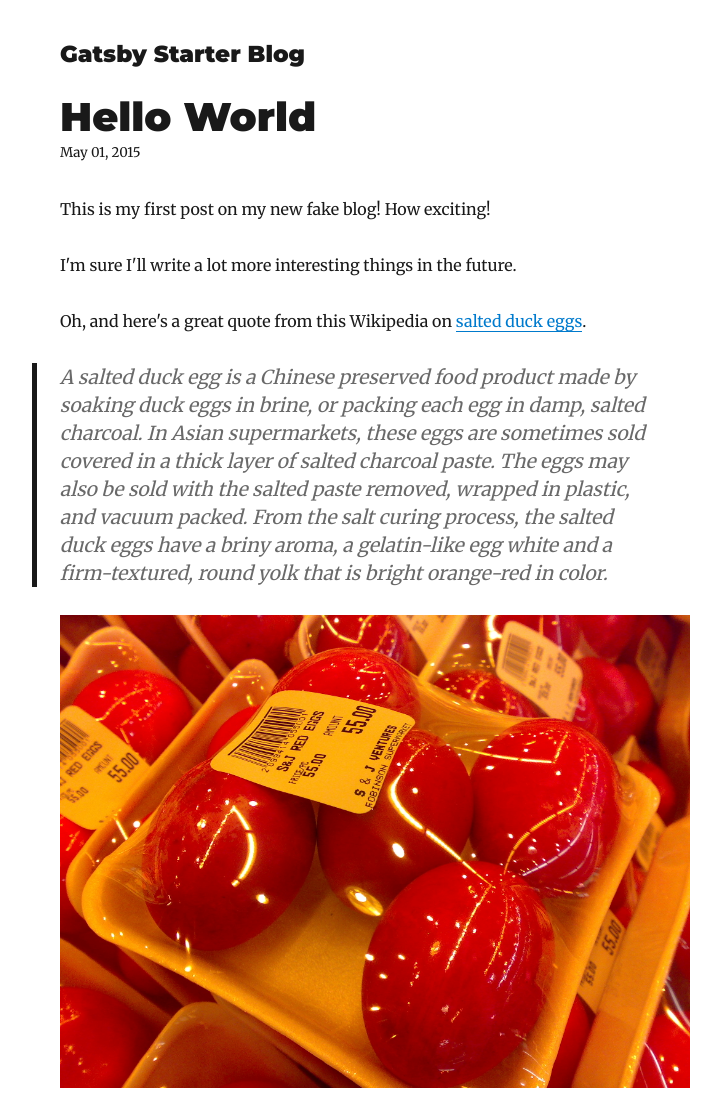
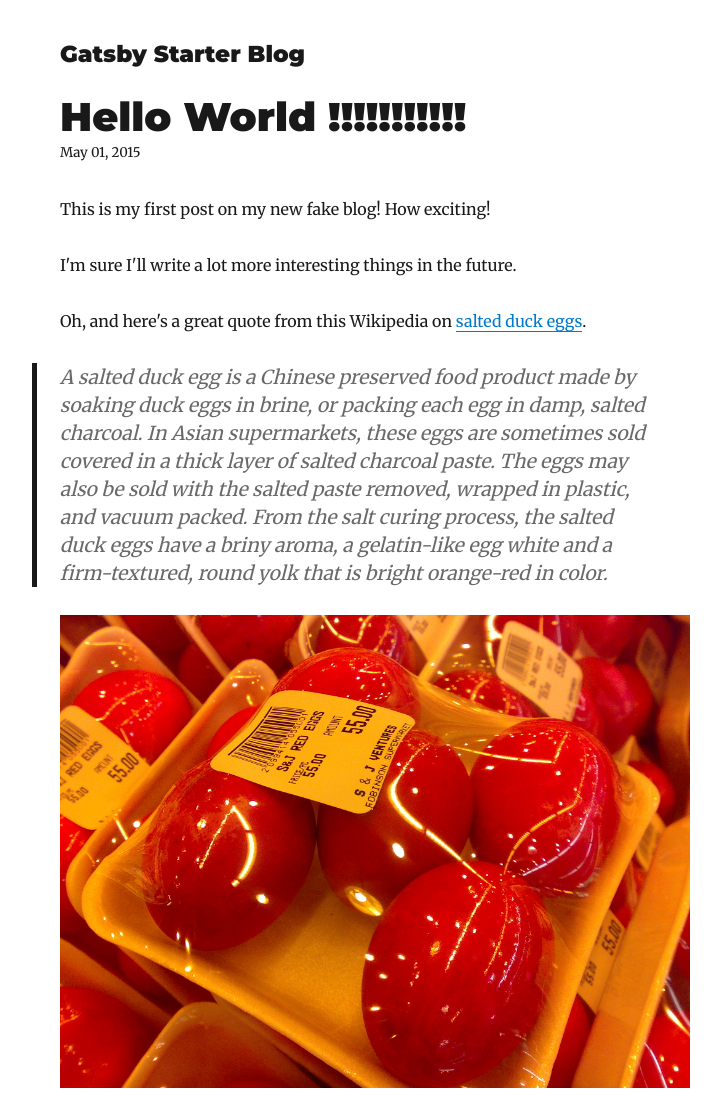
Before and after one commit to thomasgui06110/gatsbyblog, a Gatsby site: page /hello-world/ in a window 1280 px wide. Shown: the top 1099 px of the page, without its empty margins (265-986 px from the left). Built offline with nearby package versions, Linux system fonts and the light colour scheme; Gatsby itself is replaced by a stand-in of ours; some packages are replaced by stand-ins of ours.

Commit message:
Update index.md

```diff
--- a/content/blog/hello-world/index.md
+++ b/content/blog/hello-world/index.md
@@ -1,5 +1,5 @@
 ---
-title: Hello World
+title: Hello World !!!!!!!!!!!
 date: "2015-05-01T22:12:03.284Z"
 description: "Hello World"
 ---
```
